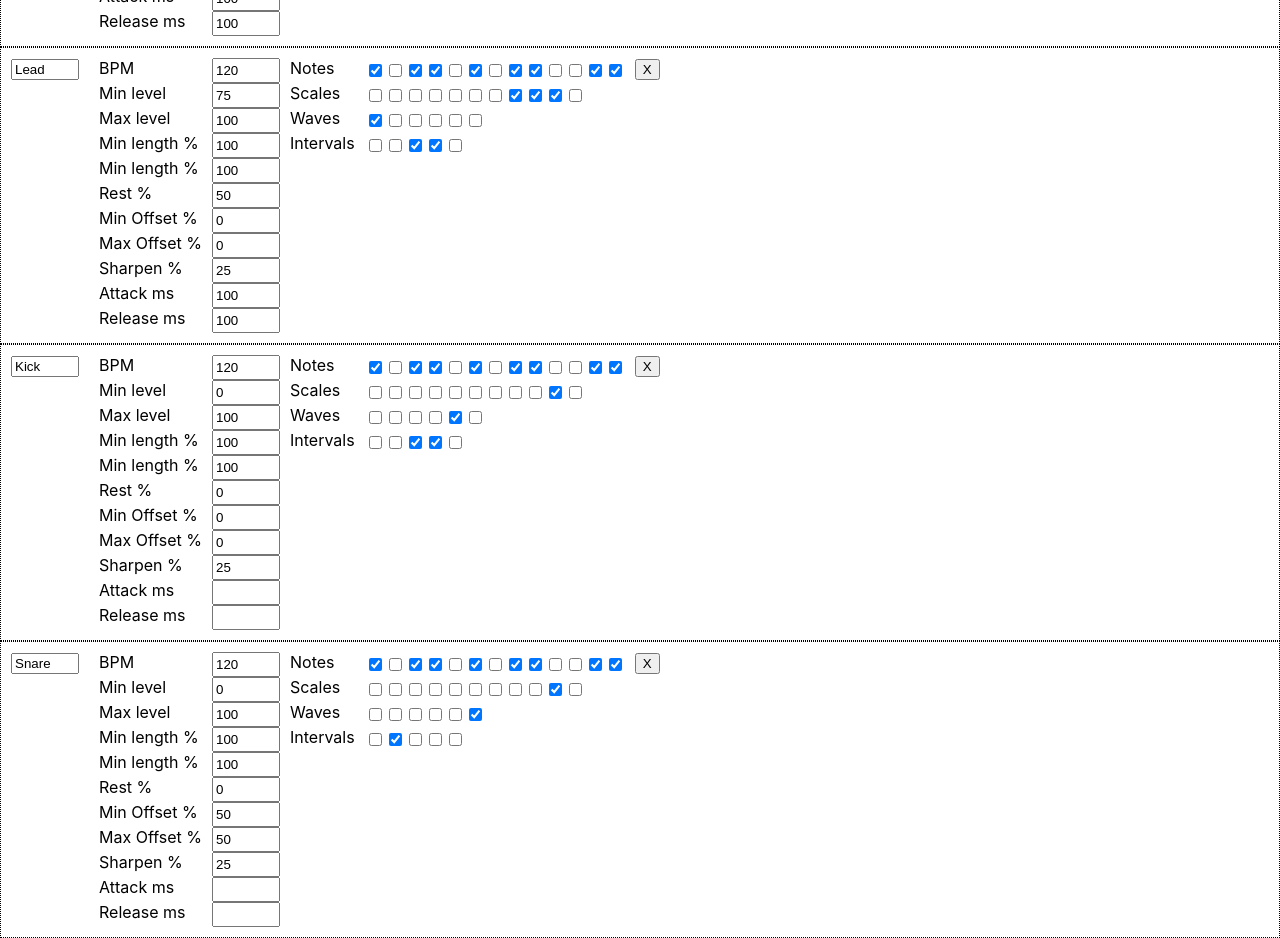
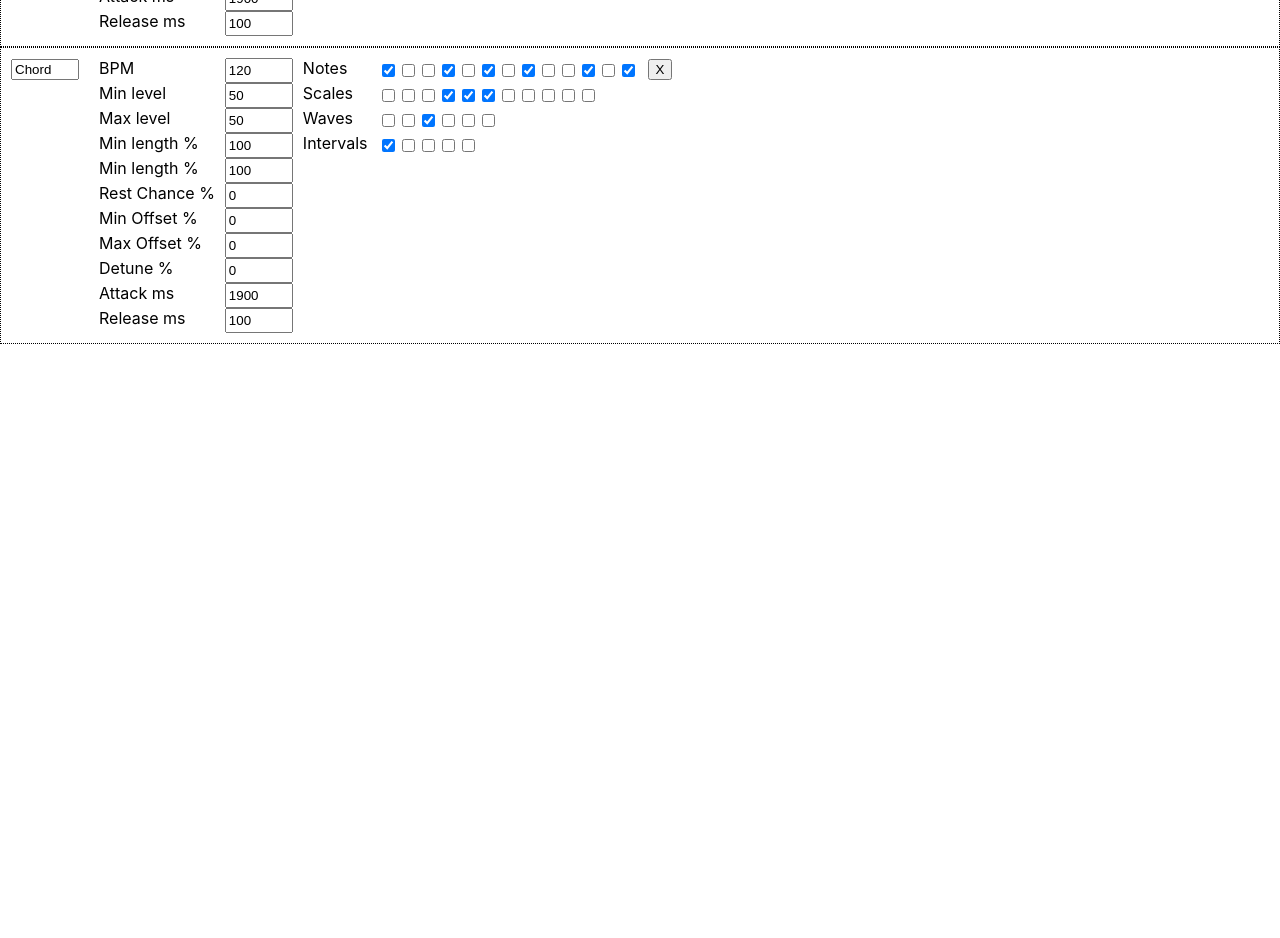
Before and after one commit to CodeKrakken/random-noise-generator, a React (Create React App) app: page / in a window 1280 px wide. Shown: the part 1480-2418 px from the top of the page. After the commit the page ends 1824 px from the top, so only its background shows below. Built offline with nearby package versions, Linux system fonts and the light colour scheme.

Commit message:
Switch sharpen to detune

```diff
--- a/src/App.jsx
+++ b/src/App.jsx
@@ -63,6 +63,46 @@ function App() {
 
   const demo = [
     {
+      label           : 'Kick',
+      oscillator      : oscillator7,
+      gain            : gain7,
+      minFrequency    : 20,
+      maxFrequency    : 20000,
+      bpm             : 120,
+      minVolume       : 0,
+      maxVolume       : 100,
+      activeNotes     : [1, 3, 4, 6, 8, 9, 11, 13],
+      activeScales    : [9],
+      activeWaveShapes: ['kick'],
+      rest            : 25,
+      activeIntervals : [1/4, 1/8],
+      minNoteLength   : 100,
+      maxNoteLength   : 100,
+      minOffset       : 0,
+      maxOffset       : 0,
+      detune         : 0
+    },
+    {
+      label           : 'Snare',
+      oscillator      : oscillator8,
+      gain            : gain8,
+      minFrequency    : 20,
+      maxFrequency    : 20000,
+      bpm             : 120,
+      minVolume       : 0,
+      maxVolume       : 100,
+      activeNotes     : [1, 3, 4, 6, 8, 9, 11, 13],
+      activeScales    : [9],
+      activeWaveShapes: ['snare'],
+      rest            : 0,
+      activeIntervals : [1/2],
+      minNoteLength   : 100,
+      maxNoteLength   : 100,
+      minOffset       : 50,
+      maxOffset       : 50,
+      detune         : 0
+    },
+    {
       label           : 'Bass',
       oscillator      : oscillator,
       gain            : gain,
@@ -71,10 +111,10 @@ function App() {
       bpm             : 60,
       minVolume       : 100,
       maxVolume       : 100,
-      activeNotes     : [1, 4, 6, 8, 12, 13],
+      activeNotes     : [1, 4, 6, 8, 11, 13],
       activeScales    : [1,2],
       activeWaveShapes: ['square'],
-      rest            : 0,
+      rest            : 25,
       activeIntervals : [1/4, 1/8],
       minNoteLength   : 100,
       maxNoteLength   : 100,
@@ -82,7 +122,7 @@ function App() {
       maxOffset       : 0,
       attack          : 100,
       release         : 1000,
-      sharpen         : 0
+      detune         : 0
     },
     {
       label           : 'Chord',
@@ -93,9 +133,9 @@ function App() {
       bpm             : 120,
       minVolume       : 50,
       maxVolume       : 50,
-      activeNotes     : [1, 4, 6, 8, 12, 13],
+      activeNotes     : [1, 4, 6, 8, 11, 13],
       activeScales    : [3,4,5],
-      activeWaveShapes: ['sine', 'triangle'],
+      activeWaveShapes: ['sawtooth'],
       rest            : 0,
       activeIntervals : [1],
       minNoteLength   : 100,
@@ -104,8 +144,7 @@ function App() {
       maxOffset       : 0,
       attack          : 1900,
       release         : 100,
-      sharpen          : 25
-
+      detune         : 0
     },
     {
       label           : 'Chord',
@@ -116,9 +155,9 @@ function App() {
       bpm             : 120,
       minVolume       : 50,
       maxVolume       : 50,
-      activeNotes     : [1, 4, 6, 8, 12, 13],
+      activeNotes     : [1, 4, 6, 8, 11, 13],
       activeScales    : [3,4,5],
-      activeWaveShapes: ['sine', 'triangle'],
+      activeWaveShapes: ['sawtooth'],
       rest            : 0,
       activeIntervals : [1],
       minNoteLength   : 100,
@@ -127,8 +166,7 @@ function App() {
       maxOffset       : 0,
       attack          : 1900,
       release         : 100,
-      sharpen          : 25
-
+      detune         : 0
     },
     {
       label           : 'Chord',
@@ -139,9 +177,9 @@ function App() {
       bpm             : 120,
       minVolume       : 50,
       maxVolume       : 50,
-      activeNotes     : [1, 4, 6, 8, 12, 13],
+      activeNotes     : [1, 4, 6, 8, 11, 13],
       activeScales    : [3,4,5],
-      activeWaveShapes: ['sine', 'triangle'],
+      activeWaveShapes: ['sawtooth'],
       rest            : 0,
       activeIntervals : [1],
       minNoteLength   : 100,
@@ -150,102 +188,56 @@ function App() {
       maxOffset       : 0,
       attack          : 1900,
       release         : 100,
-      sharpen          : 25
-
+      detune         : 0
     },
-    {
-      label           : 'Middle',
-      oscillator      : oscillator5,
-      gain            : gain5,
-      minFrequency    : 20,
-      maxFrequency    : 20000,
-      bpm             : 120,
-      minVolume       : 50,
-      maxVolume       : 75,
-      activeNotes     : [1, 3, 4, 6, 8, 9, 12, 13],
-      activeScales    : [6,7],
-      activeWaveShapes: ['triangle'],
-      rest            : 50,
-      activeIntervals : [1/2, 1/4],
-      minNoteLength   : 100,
-      maxNoteLength   : 100,
-      minOffset       : 0,
-      maxOffset       : 0,
-      attack          : 100,
-      release         : 100,
-      sharpen          : 25
-
-    },
-    {
-      label           : 'Lead',
-      oscillator      : oscillator6,
-      gain            : gain6,
-      minFrequency    : 20,
-      maxFrequency    : 20000,
-      bpm             : 120,
-      minVolume       : 75,
-      maxVolume       : 100,
-      activeNotes     : [1, 3, 4, 6, 8, 9, 12, 13],
-      activeScales    : [7,8,9],
-      activeWaveShapes: ['sine'],
-      rest            : 50,
-      activeIntervals : [1/4, 1/8],
-      minNoteLength   : 100,
-      maxNoteLength   : 100,
-      minOffset       : 0,
-      maxOffset       : 0,
-      attack          : 100,
-      release         : 100,
-      sharpen          : 25
-
-    },
-    {
-      label           : 'Kick',
-      oscillator      : oscillator7,
-      gain            : gain7,
-      minFrequency    : 20,
-      maxFrequency    : 20000,
-      bpm             : 120,
-      minVolume       : 0,
-      maxVolume       : 100,
-      activeNotes     : [1, 3, 4, 6, 8, 9, 12, 13],
-      activeScales    : [9],
-      activeWaveShapes: ['kick'],
-      rest            : 0,
-      activeIntervals : [1/4, 1/8],
-      minNoteLength   : 100,
-      maxNoteLength   : 100,
-      minOffset       : 0,
-      maxOffset       : 0,
-      sharpen          : 25
-
-    },
-    {
-      label           : 'Snare',
-      oscillator      : oscillator8,
-      gain            : gain8,
-      minFrequency    : 20,
-      maxFrequency    : 20000,
-      bpm             : 120,
-      minVolume       : 0,
-      maxVolume       : 100,
-      activeNotes     : [1, 3, 4, 6, 8, 9, 12, 13],
-      activeScales    : [9],
-      activeWaveShapes: ['snare'],
-      rest            : 0,
-      activeIntervals : [1/2],
-      minNoteLength   : 100,
-      maxNoteLength   : 100,
-      minOffset       : 50,
-      maxOffset       : 50,
-      sharpen          : 25
-
-    },
+    // {
+    //   label           : 'Middle',
+    //   oscillator      : oscillator5,
+    //   gain            : gain5,
+    //   minFrequency    : 20,
+    //   maxFrequency    : 20000,
+    //   bpm             : 120,
+    //   minVolume       : 50,
+    //   maxVolume       : 75,
+    //   activeNotes     : [1, 3, 4, 6, 8, 9, 11, 13],
+    //   activeScales    : [6,7],
+    //   activeWaveShapes: ['triangle'],
+    //   rest            : 50,
+    //   activeIntervals : [1/2, 1/4],
+    //   minNoteLength   : 100,
+    //   maxNoteLength   : 100,
+    //   minOffset       : 0,
+    //   maxOffset       : 0,
+    //   attack          : 100,
+    //   release         : 100,
+    //   detune         : 0
+    // },
+    // {
+    //   label           : 'Lead',
+    //   oscillator      : oscillator6,
+    //   gain            : gain6,
+    //   minFrequency    : 20,
+    //   maxFrequency    : 20000,
+    //   bpm             : 120,
+    //   minVolume       : 75,
+    //   maxVolume       : 100,
+    //   activeNotes     : [1, 3, 4, 6, 8, 9, 11, 13],
+    //   activeScales    : [7,8,9],
+    //   activeWaveShapes: ['sine'],
+    //   rest            : 50,
+    //   activeIntervals : [1/4, 1/8],
+    //   minNoteLength   : 100,
+    //   maxNoteLength   : 100,
+    //   minOffset       : 0,
+    //   maxOffset       : 0,
+    //   attack          : 100,
+    //   release         : 100,
+    //   detune         : 0
+    // },
   ]
 
   const [nodes,             setNodes            ] = useState(demo)
   const [cycleButtonLabel,  setCycleButtonLabel ] = useState('Start')
-
 
   const addOscillator = () => {
 
@@ -284,7 +276,7 @@ function App() {
       maxOffset       : 0,
       attack          : 100,
       release         : 1000,
-      sharpen         : 0
+      detune         : 0
     }
   }
 
@@ -330,12 +322,12 @@ function App() {
     }
   }
 
-  const sharpen = (frequency, i) => {
-    const sharpen = +document.getElementById(`sharpen${i}`).value
+  const detune = (frequency, i) => {
+    const detune = +document.getElementById(`detune${i}`).value
     const ratio = 105.94637142137626184333
     const semitoneUp = frequency / 100 * ratio
     const hzDiff = semitoneUp - frequency
-    return frequency + hzDiff / 100 * sharpen
+    return frequency + hzDiff / 100 * detune
   }
 
   const playSound = (node, i) => {
@@ -397,7 +389,7 @@ function App() {
             .includes(waveShape)
           ) {
             try {
-              const frequency   = sharpen(getRandomFrequency(i), i)
+              const frequency   = detune(getRandomFrequency(i), i)
 
               node.oscillator.frequency.value = frequency
 
--- a/src/components/Node.jsx
+++ b/src/components/Node.jsx
@@ -6,10 +6,10 @@ export default function Node({ node, i, setNodes, nodes, scales, waveShapes, int
     'Max level',
     'Min length %',
     'Min length %',
-    'Rest %',
+    'Rest Chance %',
     'Min Offset %',
     'Max Offset %',
-    'Sharpen %',
+    'Detune %',
     'Attack ms',
     'Release ms'
   ]
@@ -147,11 +147,11 @@ export default function Node({ node, i, setNodes, nodes, scales, waveShapes, int
         <div className="row inner-row">
           <input
             className='textbox'
-            title={'sharpen'}
-            id={`sharpen${i}`}
+            title={'detune'}
+            id={`detune${i}`}
             type="number"
-            value={node.sharpen}
-            onChange={(e) => setNodes([nodes.slice(0, i), {...nodes[i], sharpen: +e.target.value}, nodes.slice(i+1)].flat())}
+            value={node.detune}
+            onChange={(e) => setNodes([nodes.slice(0, i), {...nodes[i], detune: +e.target.value}, nodes.slice(i+1)].flat())}
             min={-100}
             max={100}
             maxlength={4}
```
